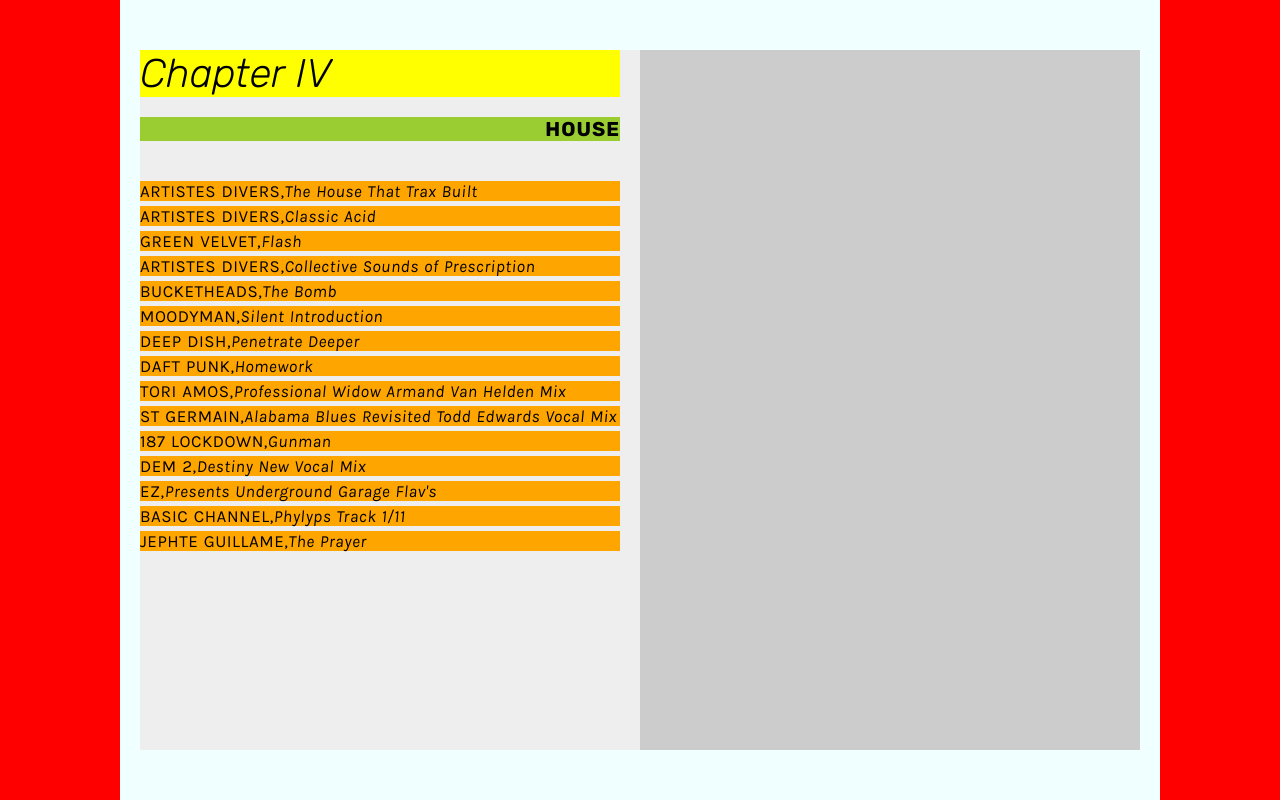
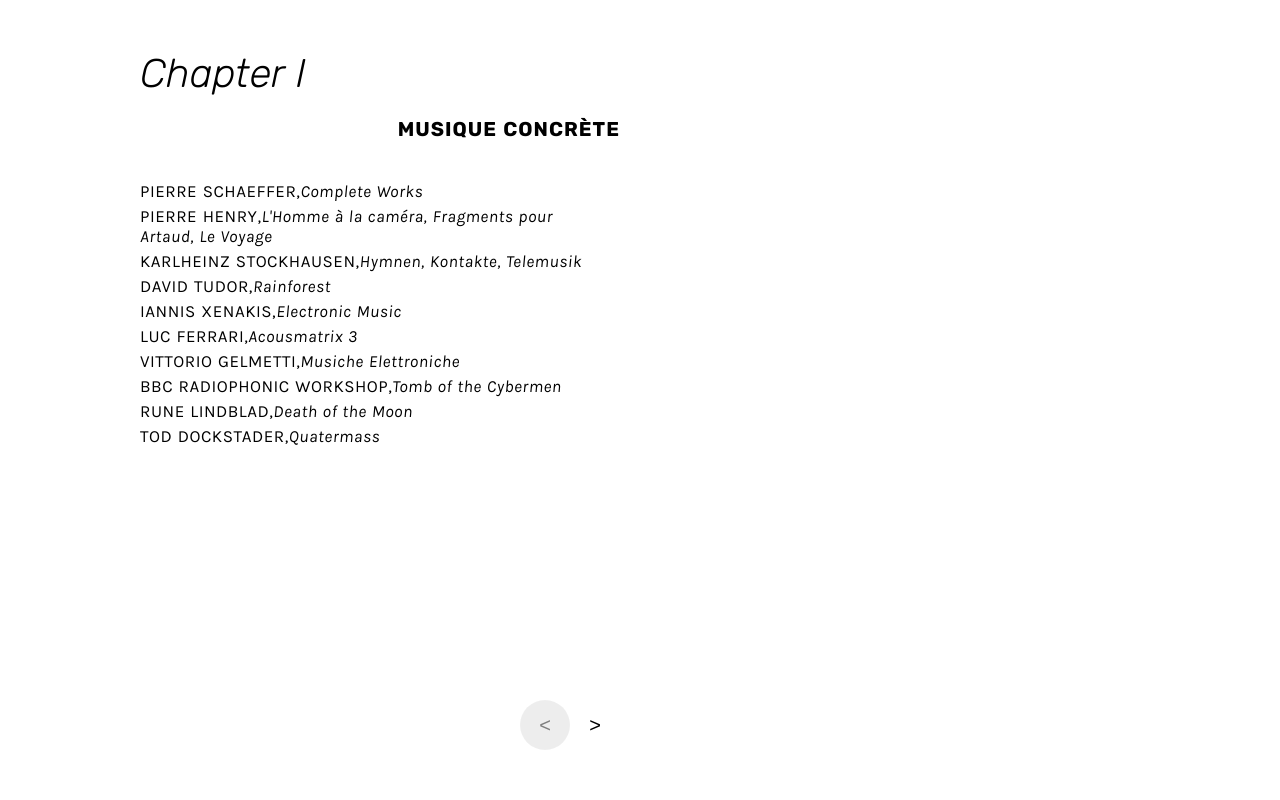
Before and after one commit to mustsee/electro-story-desktop-and-mobile-new-version, a Nuxt app: page / in a window 1280 px wide. Built offline with nearby package versions, Linux system fonts and the light colour scheme.

Commit message:
add pagination and pagination logic

```diff
--- a/layouts/default.vue
+++ b/layouts/default.vue
@@ -16,6 +16,7 @@
   -moz-osx-font-smoothing: grayscale;
   -webkit-font-smoothing: antialiased;
   box-sizing: border-box;
+  user-select: none;
 }
 
 *,
@@ -29,13 +30,13 @@
   display: flex;
   justify-content: center;
   min-height: 100vh;
-  background-color: red;
+  /*background-color: red;*/
 }
 
 .container {
   width: 1040px;
   padding: 50px 20px;
   display: flex;
-  background: azure;
+  /*background: azure;*/
 }
 </style>
--- a/pages/index.vue
+++ b/pages/index.vue
@@ -1,15 +1,29 @@
 <template>
   <div class="content">
     <div class="left">
-      <div class="chapter">chapter {{ chapter }}</div>
-      <div class="genre">{{ genre }}</div>
-      <div class="artist" v-for="(artist, index) in artists" :key="index">
-        <span class="name">{{ artist.name }},</span>
-        <span class="albums" v-for="(album, index) in artist.albums" :key="album.title">
-          <span v-if="index === 0">{{ album.title }}</span>
-          <span v-else>, {{ album.title }}</span>
-        </span>
-        <span class="songs" v-for="song in artist.songs" :key="song.title">{{ song.title }}</span>
+      <div>
+        <div class="chapter">chapter {{ chapter }}</div>
+        <div class="genre">{{ genre }}</div>
+        <div class="artist" v-for="(artist, indexArtist) in artists" :key="indexArtist">
+          <span class="name">{{ artist.name }},</span>
+          <span class="albums" v-for="(album, indexAlbum) in artist.albums" :key="album.title">
+            <span class="title" v-if="indexAlbum === 0">{{ album.title }}</span>
+            <span v-else>,&nbsp;<span class="title-without-coma">{{ album.title }}</span>
+            </span>
+          </span>
+          <span class="songs" v-for="(song, indexSong) in artist.songs" :key="song.title">
+            <span class="title" v-if="indexSong === 0">{{ song.title }}</span>
+            <span v-else>,&nbsp;<span class="title-without-coma">{{ song.title }}</span>
+            </span>
+          </span>
+        </div>
+      </div>
+      <div class="pagination">
+        <div :class="[ index === 0 ? 'disabled' : '', 'previous']" @click="handlePrevious">&lt;</div>
+        <div
+          :class="[ index === numberOfChapters - 1 ? 'disabled' : '', 'next']"
+          @click="handleNext"
+        >&gt;</div>
       </div>
     </div>
     <div class="right">
@@ -25,10 +39,28 @@
 export default {
   data() {
     return {
-      chapter: "IV",
-      genre: musicData.music[4].musicGenre,
-      artists: musicData.music[4].artists
+      index: 0,
+      chapters: ["I", "II", "III", "IV", "V", "VI", "VII", "VIII", "IX", "X"],
+      chapter: "I",
+      genre: musicData.music[0].musicGenre,
+      artists: musicData.music[0].artists,
+      numberOfChapters: musicData.music.length
     };
+  },
+  methods: {
+    handlePrevious() {
+      this.index -= 1;
+      this.modifyContent();
+    },
+    handleNext() {
+      this.index += 1;
+      this.modifyContent();
+    },
+    modifyContent() {
+      this.chapter = this.chapters[this.index];
+      this.genre = musicData.music[this.index].musicGenre;
+      this.artists = musicData.music[this.index].artists;
+    }
   },
   mounted() {}
 };
@@ -41,31 +73,37 @@
 }
 
 .left {
-  background: #eee;
+  //background: #eee;
   width: 500px;
   padding-right: 20px;
+  display: flex;
+  flex-direction: column;
+  justify-content: space-between;
   .chapter {
+    //background: yellow;
+    margin-bottom: 20px;
+    font-family: "Rubik", sans-serif;
+    display: flex;
+    justify-content: space-between;
+    align-items: center;
     font-size: 40px;
     font-weight: 300;
+    text-transform: capitalize;
     font-style: italic;
-    text-transform: capitalize;
-    background: yellow;
-    margin-bottom: 20px;
-    font-family: "Rubik", sans-serif;
   }
   .genre {
     display: flex;
     justify-content: flex-end;
     text-transform: uppercase;
     font-size: 20px;
-    background: yellowgreen;
+    //background: yellowgreen;
     margin-bottom: 40px;
     font-family: "Rubik", sans-serif;
     font-weight: 700;
     letter-spacing: 1px;
   }
   .artist {
-    background: orange;
+    //background: orange;
     margin-bottom: 5px;
     font-family: "Karla", sans-serif;
     letter-spacing: 0.5px;
@@ -75,12 +113,41 @@
     .albums,
     .songs {
       font-style: italic;
+      .title:hover,
+      .title-without-coma:hover {
+        cursor: pointer;
+        text-decoration: underline;
+      }
+    }
+  }
+  .pagination {
+    display: flex;
+    justify-content: flex-end;
+    margin-top: 50px;
+    .previous,
+    .next {
+      display: flex;
+      justify-content: center;
+      align-items: center;
+      font-size: 20px;
+      width: 50px;
+      height: 50px;
+      border-radius: 50%;
+      &:hover {
+        cursor: pointer;
+        text-decoration: underline;
+      }
+    }
+    .disabled {
+      pointer-events: none;
+      opacity: 0.5;
+      background: #ddd;
     }
   }
 }
 
 .right {
-  background: #ccc;
+  //background: #ccc;
   width: 500px;
   padding-left: 20px;
 }
```
